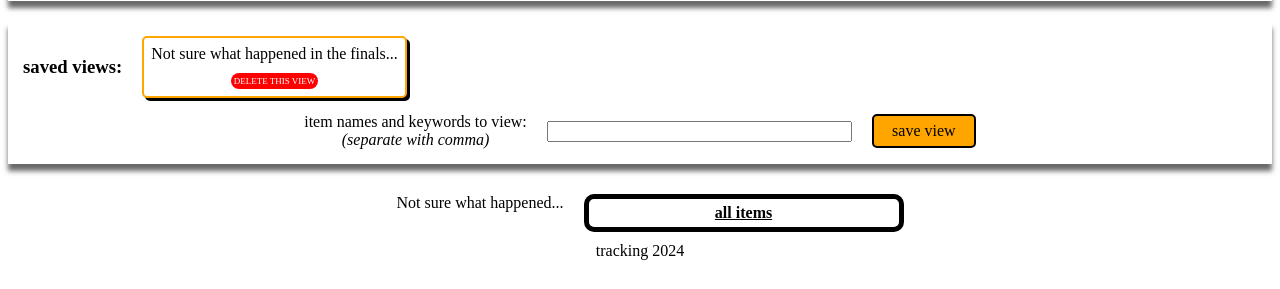
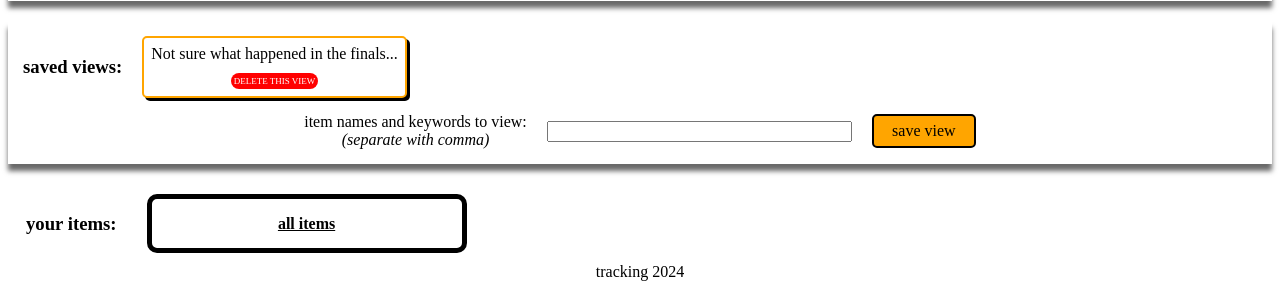
Before and after one commit to maimedlord/tracking, a Flask app: page /views_manage in a window 1280 px wide. Shown: the part 784-1073 px from the top of the page. Before the commit the page ends 1044 px from the top, so only its background shows below. Run offline with Flask 2, Linux system fonts and the light colour scheme; the visitor is signed in with stand-in values (Sample User, id 1).

Commit message:
working on views_manage design...

```diff
--- a/static/css/base.css
+++ b/static/css/base.css
@@ -1,3 +1,6 @@
+.align_self_center {
+    align-self: center;
+}
 #base_footer {
     display: flex;
     flex-direction: row;
--- a/static/css/views_manage.css
+++ b/static/css/views_manage.css
@@ -75,7 +75,6 @@
     flex-direction: row;
     flex-wrap: wrap;
     gap: 20px;
-    justify-content: center;
     margin-top: 20px;
     padding: 10px;
     width: 100%;
--- a/static/scripts/views_manage.js
+++ b/static/scripts/views_manage.js
@@ -206,6 +206,7 @@ function get_items() {
         // draw page using API return:
         .then(function () {
             // create item list
+            div_items.innerHTML = '<h3 class="align_self_center" style="margin-left: 8px;margin-right: 10px">your items:</h3>';
             let temp_div = document.createElement('div');
             temp_div.className = 'item_div';
             temp_div.id = 'item_div_all_items';
@@ -305,10 +306,10 @@ function get_views() {
             data = JSON.parse(data);
             data = data['data'].split(':');
             if (data.length < 1 || data == '') {
-                VIEWS_SAVED.innerHTML = '<h3>no saved views:</h3>';
+                VIEWS_SAVED.innerHTML = '<h3 class="align_self_center">no saved views:</h3>';
             }
             else {
-                VIEWS_SAVED.innerHTML = '<h3>saved views:</h3>';
+                VIEWS_SAVED.innerHTML = '<h3 class="align_self_center">saved views:</h3>';
                 //VIEWS_SAVED.textContent = 'saved views: ';
                 for (let i = 0; i < data.length; i++) {
                     let temp_div = document.createElement('div');
```
